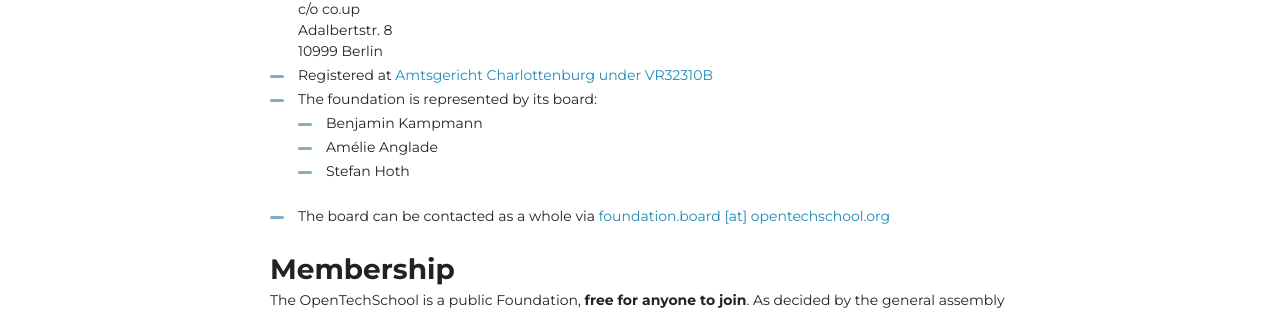
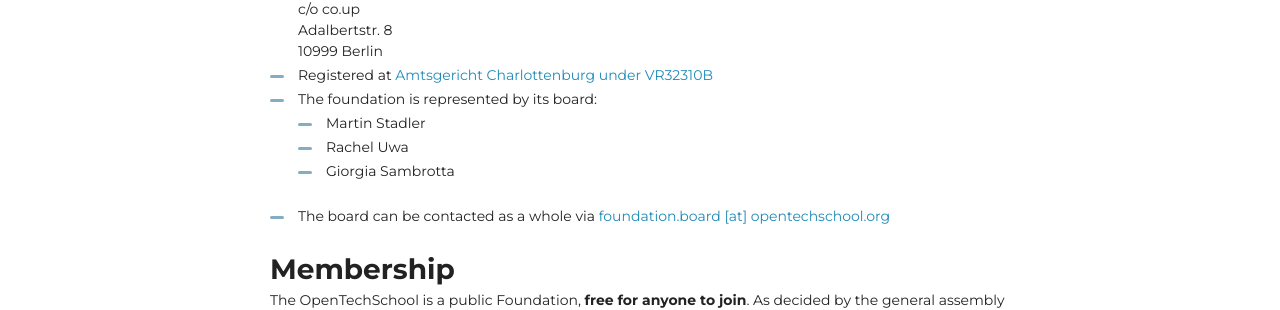
Before and after one commit to OpenTechSchool/www.opentechschool.org, a Jekyll site: the page built from foundation/index.html, in a window 1280 px wide and 900 px high, scrolled down 1030 px. Shown: the part 146-456 px from the top of the window. Built offline with Jekyll 4.4.1, drawn with Linux system fonts in a browser that asks for light colours; nearby versions of some CDN libraries.

Commit message:
Update the board members
New board members according to today's assembly.

```diff
--- a/foundation/index.html
+++ b/foundation/index.html
@@ -28,9 +28,9 @@
         <li>Registered at <a href="archive/Register_Bestaetigung.pdf">Amtsgericht Charlottenburg under VR32310B</a>
           <li>The foundation is represented by its board:
             <ul>
-              <li>Benjamin Kampmann</li>
-              <li>Amélie Anglade</li>
-              <li>Stefan Hoth</li>
+              <li>Martin Stadler</li>
+              <li>Rachel Uwa</li>
+              <li>Giorgia Sambrotta</li>
             </ul>
           </li>
           <li>The board can be contacted as a whole via <a href="mailto:foundation.board [at] opentechschool dot org">foundation.board [at] opentechschool.org</a></li>
```
